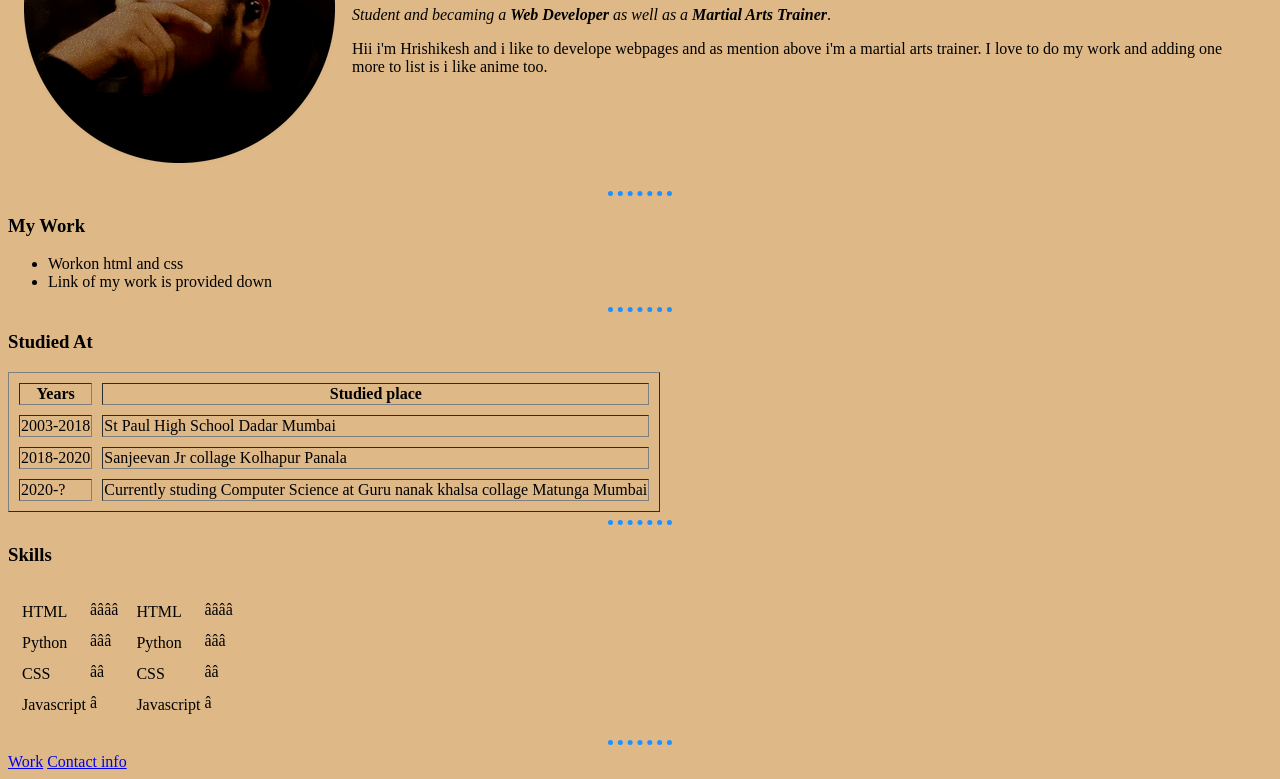
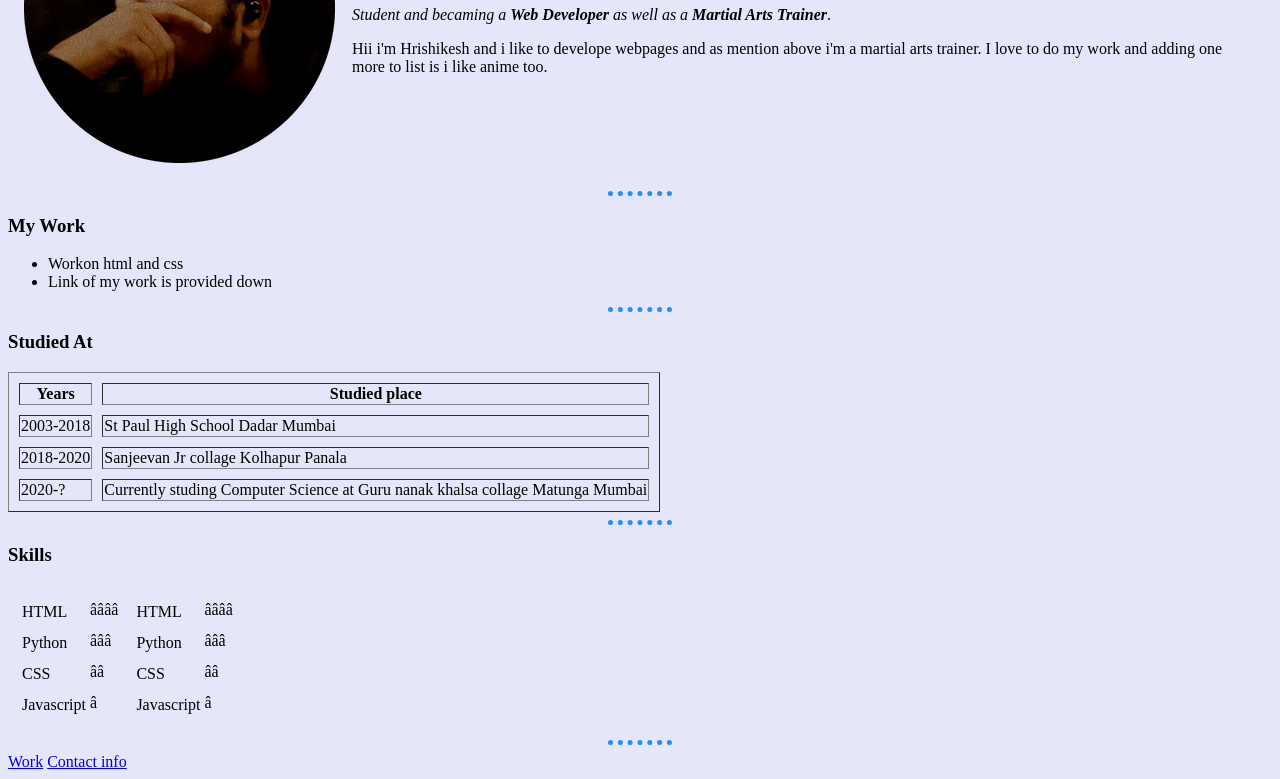
Before and after one commit to hirshi2003/cv, a plain HTML site: page index.html in a window 1280 px wide. Shown: the part 172-951 px from the top of the page. Drawn offline with Linux system fonts and the light colour scheme.

Commit message:
Update styles.css

```diff
--- a/styles.css
+++ b/styles.css
@@ -1,5 +1,5 @@
 body {
-    background-color:burlywood;
+    background-color:#E6E6FA;
 }
 
 hr {
```
